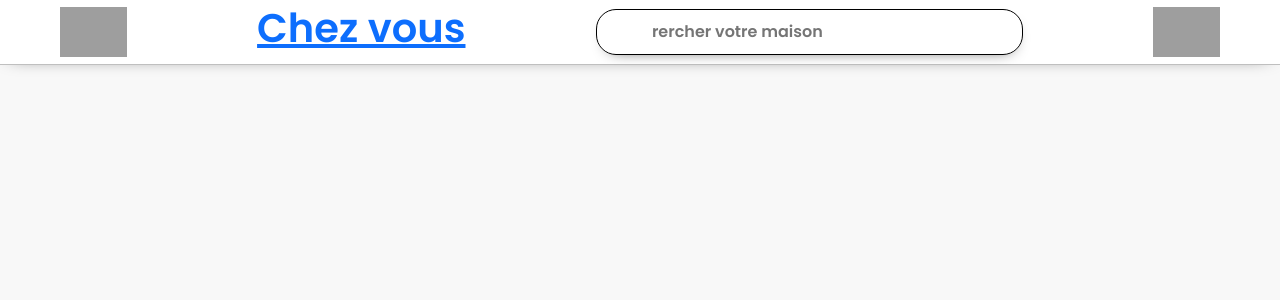
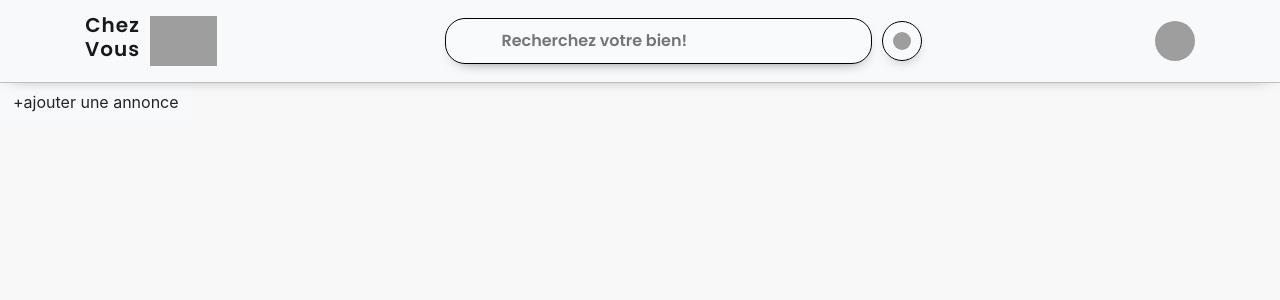
Before and after one commit to AbderrazekGraies/POO_Immo, a PHP site: page /espace-admin.php in a window 1280 px wide. Shown: the top 300 px of the page. Run offline with PHP 8.4, Linux system fonts and the light colour scheme; grey boxes are pictures that could not be loaded.

Commit message:
espace admin

```diff
--- /dev/null
+++ b/front-end/assets/footer.php
@@ -0,0 +1,7 @@
+
+<script src="https://code.jquery.com/jquery-3.3.1.slim.min.js" integrity="sha384-q8i/X+965DzO0rT7abK41JStQIAqVgRVzpbzo5smXKp4YfRvH+8abtTE1Pi6jizo" crossorigin="anonymous"></script>
+<script src="https://cdn.jsdelivr.net/npm/popper.js@1.14.3/dist/umd/popper.min.js" integrity="sha384-ZMP7rVo3mIykV+2+9J3UJ46jBk0WLaUAdn689aCwoqbBJiSnjAK/l8WvCWPIPm49" crossorigin="anonymous"></script>
+<script src="https://cdn.jsdelivr.net/npm/bootstrap@4.1.3/dist/js/bootstrap.min.js" integrity="sha384-ChfqqxuZUCnJSK3+MXmPNIyE6ZbWh2IMqE241rYiqJxyMiZ6OW/JmZQ5stwEULTy" crossorigin="anonymous"></script>
+
+</body>
+</html>
--- /dev/null
+++ b/front-end/assets/header.php
@@ -0,0 +1,37 @@
+<!DOCTYPE html>
+<html lang="en">
+<head>
+    <meta charset="UTF-8">
+    <meta http-equiv="X-UA-Compatible" content="IE=edge">
+    <meta name="viewport" content="width=device-width, initial-scale=1.0">
+    <link rel="stylesheet" href="https://cdn.jsdelivr.net/npm/bootstrap@4.1.3/dist/css/bootstrap.min.css" integrity="sha384-MCw98/SFnGE8fJT3GXwEOngsV7Zt27NXFoaoApmYm81iuXoPkFOJwJ8ERdknLPMO" crossorigin="anonymous">
+
+    <link rel="stylesheet" href="style.css">
+    <title>Document</title>
+</head>
+<body>
+    <nav class="navbar navbar-expand-lg navbar-light bg-light justify-content-center">
+
+        <div class="container container-flex d-flex">
+            <a class="navbar-brand" href="index.php">
+                <div class="logo-name">
+                <h1>Chez <br> Vous</h1>
+                <img src="../assetes/img/logo-img.png" height="50px" alt="">
+                </div>
+            </a>
+
+
+            <div class="search-input">
+                <form>
+                    <input type="search" placeholder="Recherchez votre bien!">
+                </form>
+                <img src="../assetes/img/search.png" height="30px" alt="">
+            </div>
+            <div class="avatar-login">
+                <a href="register.php">
+                    <img src="../assetes/img/avatar-homme2.png" height="50px" alt="">
+                </a>
+            </div>
+            </div>
+        </div>
+    </nav>
--- a/front-end/espace-admin.php
+++ b/front-end/espace-admin.php
@@ -1,40 +1,18 @@
-<!DOCTYPE html>
-<html lang="en">
+<?php
+    include_once('assets/header.php');
+?>
 
-<head>
-    <meta charset="UTF-8">
-    <meta http-equiv="X-UA-Compatible" content="IE=edge">
-    <meta name="viewport" content="width=device-width, initial-scale=1.0">
-    <title>Document</title>
-    <link href="https://cdn.jsdelivr.net/npm/bootstrap@5.3.0-alpha1/dist/css/bootstrap.min.css" rel="stylesheet"
-        integrity="sha384-GLhlTQ8iRABdZLl6O3oVMWSktQOp6b7In1Zl3/Jr59b6EGGoI1aFkw7cmDA6j6gD" crossorigin="anonymous">
-    <link rel="stylesheet" href="style.css">
-</head>
+<!-- Button trigger modal -->
+<button type="button" class="btn btn-light" data-toggle="modal" data-target="#exampleModal">
+  +ajouter une annonce
+</button>
 
-<body>
-    <nav>
-        <div class="img-logo">
-            <img src="../assetes/img/logo-img.png" height="50px" alt="">
-        </div>
-        <a href="index.php">
-            <h1>Chez vous</h1>
-        </a>
-        <input type="search" placeholder="rercher votre maison">
-        <a href="Register.php">
-            <img src="../assetes/img/avatar.png" height="50px" alt=""></a>
-    </nav>
-
-
-    <section>
-        <button type="button" class="btn btn-primary" data-toggle="modal" data-target="#exampleModal"
-            data-whatever="@getbootstrap">Open modal for @getbootstrap</button>
-
-        <div class="modal fade" id="exampleModal" tabindex="-1" role="dialog" aria-labelledby="exampleModalLabel"
-            aria-hidden="true">
+<!-- Modal -->
+<div class="modal fade" id="exampleModal" tabindex="-1" role="dialog" aria-labelledby="exampleModalLabel" aria-hidden="true">
   <div class="modal-dialog" role="document">
     <div class="modal-content">
       <div class="modal-header">
-                        <h5 class="modal-title" id="exampleModalLabel">New message</h5>
+        <h5 class="modal-title" id="exampleModalLabel">ajouter une annonce</h5>
         <button type="button" class="close" data-dismiss="modal" aria-label="Close">
           <span aria-hidden="true">&times;</span>
         </button>
@@ -42,41 +20,26 @@
       <div class="modal-body">
         <form>
             <div class="form-group">
-                                <label for="recipient-name" class="col-form-label">Recipient:</label>
-                                <input type="text" class="form-control" id="recipient-name">
+                <label for="typeannonce">annonce:</label>
+                <select class="form-control" id="typeannonce" name="typeannonce">
+                    <option>vendre</option>
+                    <option>a'louer</option>
+                </select>
             </div>
           <div class="form-group">
-                                <label for="message-text" class="col-form-label">Message:</label>
-                                <textarea class="form-control" id="message-text"></textarea>
+            <input class="form-control" id="prix" name="prix" placeholder="prix en €"></input>
           </div>
         </form>
       </div>
       <div class="modal-footer">
         <button type="button" class="btn btn-secondary" data-dismiss="modal">Close</button>
-                        <button type="button" class="btn btn-primary">Send message</button>
+        <button type="button" class="btn btn-primary">Save changes</button>
       </div>
     </div>
   </div>
 </div>
-        <script src="https://cdn.jsdelivr.net/npm/@popperjs/core@2.11.6/dist/umd/popper.min.js"
-            integrity="sha384-oBqDVmMz9ATKxIep9tiCxS/Z9fNfEXiDAYTujMAeBAsjFuCZSmKbSSUnQlmh/jp3" crossorigin="anonymous">
-        </script>
-        <script src="https://cdn.jsdelivr.net/npm/bootstrap@5.3.0-alpha1/dist/js/bootstrap.min.js"
-            integrity="sha384-mQ93GR66B00ZXjt0YO5KlohRA5SY2XofN4zfuZxLkoj1gXtW8ANNCe9d5Y3eG5eD" crossorigin="anonymous">
-        </script>
-        <script>
-        $('#exampleModal').on('show.bs.modal', function(event) {
-            var button = $(event.relatedTarget) // Button that triggered the modal
-            var recipient = button.data('whatever') // Extract info from data-* attributes
-            // If necessary, you could initiate an AJAX request here (and then do the updating in a callback).
-            // Update the modal's content. We'll use jQuery here, but you could use a data binding library or other methods instead.
-            var modal = $(this)
-            modal.find('.modal-title').text('New message to ' + recipient)
-            modal.find('.modal-body input').val(recipient)
-        })
-        </script>
 
-    </section>
-</body>
 
-</html>
+<?php
+    include_once('assets/footer.php');
+?>
```
Also changed, not shown: front-end/Annonce.php (added, +21 -0 lines), front-end/Estate.php (deleted, +0 -22 lines), front-end/espace-user.php (+5 -5 lines), front-end/espace_annonce.php (added, +54 -0 lines), front-end/propriete.php (added, +45 -0 lines), front-end/user.php (+9 -0 lines). Lines whose indentation alone changed are shown as unchanged.
